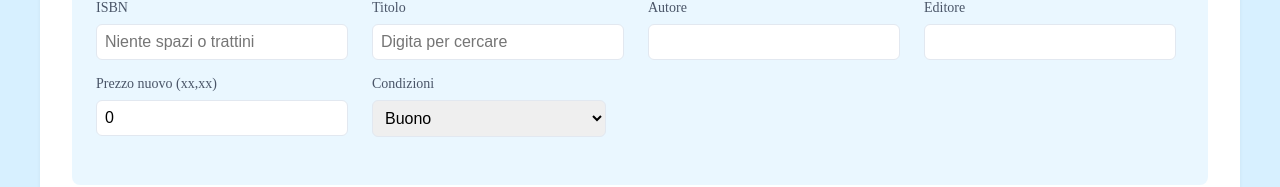
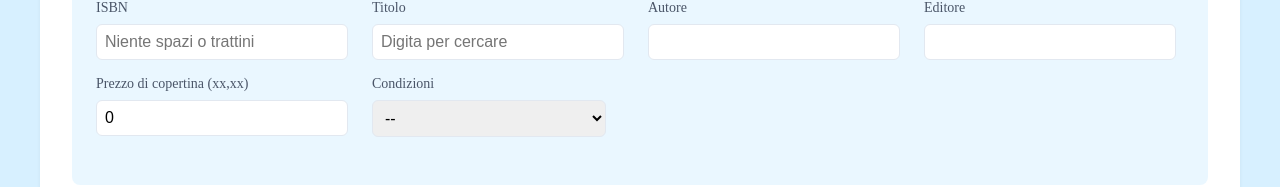
Before and after one commit to pontig/lokalino_mlud, a React (Create React App) app in the folder frontend/: page /#/ in a window 1280 px wide. Shown: the part 497-684 px from the top of the page. Built offline with nearby package versions, Linux system fonts and the light colour scheme; the HTML template or start-up script is replaced by a standard one.

Commit message:
begin of fixes on comments

```diff
--- a/frontend/src/components/BookEntry.tsx
+++ b/frontend/src/components/BookEntry.tsx
@@ -212,7 +212,7 @@ const BookEntryComponent: React.FC<BookEntryProps> = ({
         </div>
 
         <div className="form-field">
-          <label>Prezzo nuovo (xx,xx)</label>
+          <label>Prezzo di copertina (xx,xx)</label>
           <input
             type="number"
             value={book.Price_new}
@@ -240,9 +240,11 @@ const BookEntryComponent: React.FC<BookEntryProps> = ({
               className="w-full p-2 border rounded"
               required
             >
+              <option value="">--</option>
+              <option value="new">Nuovo</option>
+              <option value="optimal">Ottimo</option>
               <option value="good">Buono</option>
-              <option value="average">Nella media</option>
-              <option value="bad">Molto usurato</option>
+              <option value="bad">Usurato</option>
             </select>
           </div>
         )}
--- a/frontend/src/pages/BackOffice.tsx
+++ b/frontend/src/pages/BackOffice.tsx
@@ -101,7 +101,7 @@ const BackOffice: React.FC = () => {
 
   return (
     <div className="bookstore-container">
-      <h1 style={{ textAlign: "center" }}>Pannello di controllo</h1>
+      <h1 style={{ textAlign: "center" }}>MLUD dashboard</h1>
       <div className="content">
         {options.map((option, index) => {
           const backgroundColor = getGradientColor(index, options.length);
--- a/frontend/src/pages/BookList.tsx
+++ b/frontend/src/pages/BookList.tsx
@@ -137,7 +137,7 @@ const BookList: React.FC<BookListProps> = ({ cart, removeFromCart, addToCart })
               <p className="book-author">di {book.Author}</p>
               <p className="book-description">Editore: {book.Editor}</p>
               <p className="book-description">
-                Venduto da {book.ProviderName} {book.ProviderSurname}, stato{" "}
+                Venduto da <b>(ID#{book.Provider_Id})</b> {book.ProviderName} {book.ProviderSurname}, stato{" "}
                 {book.Dec_conditions}
               </p>
               {book.Comment && (
--- a/frontend/src/pages/BookSubmissionForm.tsx
+++ b/frontend/src/pages/BookSubmissionForm.tsx
@@ -8,11 +8,11 @@ import Book from "../types/Book";
 import BookEntryComponent from "../components/BookEntry";
 
 interface PersonalInfo {
-  Name: string;
-  Surname: string;
-  School: string;
+  Nome: string;
+  Cognome: string;
+  Scuola: string;
   Email: string;
-  Phone_no: string;
+  N_telefono: string;
   Mail_list: boolean;
 }
 
@@ -79,17 +79,17 @@ const BookSubmissionForm: React.FC = () => {
         if (response.status === 200) {
           // Clear form
           setPersonalInfo({
-            Name: "",
-            Surname: "",
-            School: "",
+            Nome: "",
+            Cognome: "",
+            Scuola: "",
             Email: "",
-            Phone_no: "",
+            N_telefono: "",
             Mail_list: false,
           });
           setBooks([]);
         }
         const pm = new URLSearchParams({
-          name: personalInfo.Name + " " + personalInfo.Surname,
+          name: personalInfo.Nome + " " + personalInfo.Cognome,
         });
         navigate("/thank-you?" + pm.toString());
       } catch (error) {
@@ -101,11 +101,11 @@ const BookSubmissionForm: React.FC = () => {
   // Navigation and state
   const navigate = useNavigate();
   const [personalInfo, setPersonalInfo] = useState<PersonalInfo>({
-    Name: "",
-    Surname: "",
-    School: "",
+    Nome: "",
+    Cognome: "",
+    Scuola: "",
     Email: "",
-    Phone_no: "",
+    N_telefono: "",
     Mail_list: false,
   });
   const [books, setBooks] = useState<BookEntry[]>([
@@ -115,7 +115,7 @@ const BookSubmissionForm: React.FC = () => {
       Author: "",
       Editor: "",
       Price_new: 0.0,
-      Dec_conditions: "Buono",
+      Dec_conditions: "",
     },
   ]);
   const [isbnResults, setIsbnResults] = useState<Book[]>([]);
@@ -168,7 +168,7 @@ const BookSubmissionForm: React.FC = () => {
         Author: "",
         Editor: "",
         Price_new: 0.0,
-        Dec_conditions: "Buono",
+        Dec_conditions: "",
         Comment: "",
       },
     ]);
--- a/frontend/src/pages/CartPage.tsx
+++ b/frontend/src/pages/CartPage.tsx
@@ -96,7 +96,7 @@ const CartPage: React.FC<CartPageProps> = ({ cart, removeFromCart }) => {
                 <div className="cart-item-details">
                   <h3 className="cart-item-title">{book.Title}</h3>
                   <p className="cart-item-author">
-                    di {book.Author}, venduto da {book.ProviderName}{" "}
+                    di {book.Author}, venduto da <b>(ID#{book.Provider_Id})</b>{" "}{book.ProviderName}{" "}
                     {book.ProviderSurname}
                   </p>
                   <p className="cart-item-price">
--- a/frontend/src/pages/Liquidate.tsx
+++ b/frontend/src/pages/Liquidate.tsx
@@ -181,7 +181,7 @@ const Liquidate: React.FC = () => {
               onClick={() => handleProviderSelect(provider)}
               className="choice"
             >
-              {provider.Name} {provider.Surname}
+              <b>(ID#{provider.Provider_Id})</b> {provider.Name} {provider.Surname}
             </button>
           ))}
         </div>
@@ -247,7 +247,7 @@ const Liquidate: React.FC = () => {
           ← Seleziona un altro venditore
         </span>
         <h1 className="form-title">
-          Riepilogo per {selectedProvider.Name}{" "}
+          Riepilogo per <b>(ID#{selectedProvider.Provider_Id})</b> {selectedProvider.Name}{" "}
           {selectedProvider.Surname}
         </h1>
       </div>
--- a/frontend/src/pages/PickUp.tsx
+++ b/frontend/src/pages/PickUp.tsx
@@ -240,7 +240,7 @@ const PickUp: React.FC = () => {
                 onClick={() => api.getBooksByProvider(provider)}
                 className="choice"
               >
-                {provider.Name} {provider.Surname}
+                <b>(ID#{provider.Provider_Id})</b> {provider.Name} {provider.Surname}
               </button>
             ))
           )}
@@ -335,7 +335,7 @@ const PickUp: React.FC = () => {
           ← Seleziona un altro venditore
         </span>
         <h1 className="form-title">
-          Controlla libri portati da {selectedProvider.Name}{" "}
+          Controlla libri portati da <b>(ID#{selectedProvider.Provider_Id})</b> {selectedProvider.Name}{" "}
           {selectedProvider.Surname}
         </h1>
       </div>
--- a/frontend/src/types/AvailableBook.tsx
+++ b/frontend/src/types/AvailableBook.tsx
@@ -2,6 +2,7 @@ import Book from "./Book";
 
 export default interface AvailableBook extends Book {
   PB_Id: number;
+  Provider_Id: number;
   Dec_conditions: String;
   ProviderName: String;
   ProviderSurname: String;
```
Also changed, not shown: 1 other file (tests, documents, lock files or other folders).
